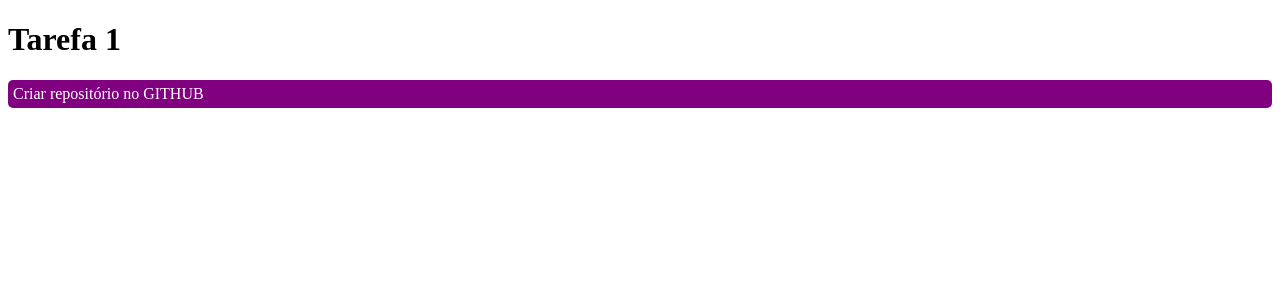
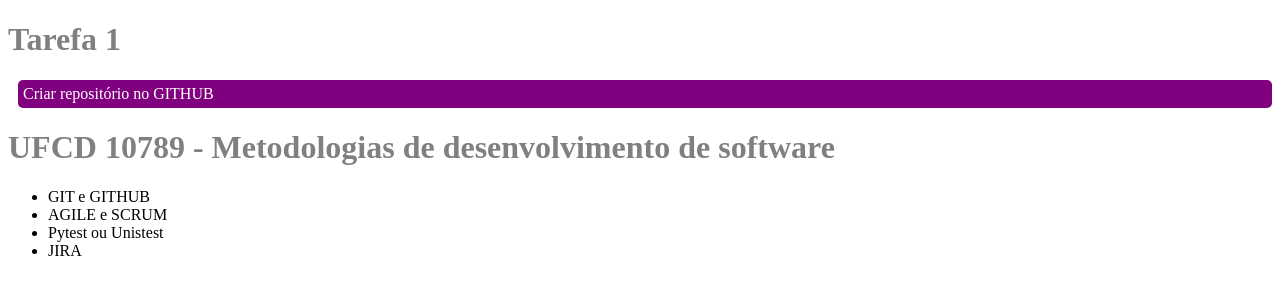
Before and after one commit to iCamilla/iCamilla.github.io, a plain HTML site: page index.html in a window 1280 px wide. Drawn offline with Linux system fonts and the light colour scheme.

Commit message:
Update index.html

```diff
--- a/index.html
+++ b/index.html
@@ -5,16 +5,27 @@
     <meta name="viewport" content="width=device-width, initial-scale=1.0">
     <title>UFCD 10789</title>
   <style>
+    h1 {
+        color: gray;
+      }
     p {
       background-color: purple;
       color: white;
       padding: 5px;
       border-radius: 5px;
+      margin-left: 10px;
     }
   </style>
 </head>
 <body>
     <h1>Tarefa 1</h1>
   <p>Criar repositório no GITHUB</p>
+    <h1>UFCD 10789 - Metodologias de desenvolvimento de software</h1>
+    <ul>
+        <li>GIT e GITHUB</li>
+        <li>AGILE e SCRUM</li>
+        <li>Pytest ou Unistest</li>
+        <li>JIRA</li>
+    </ul>
 </body>
 </html>
```
